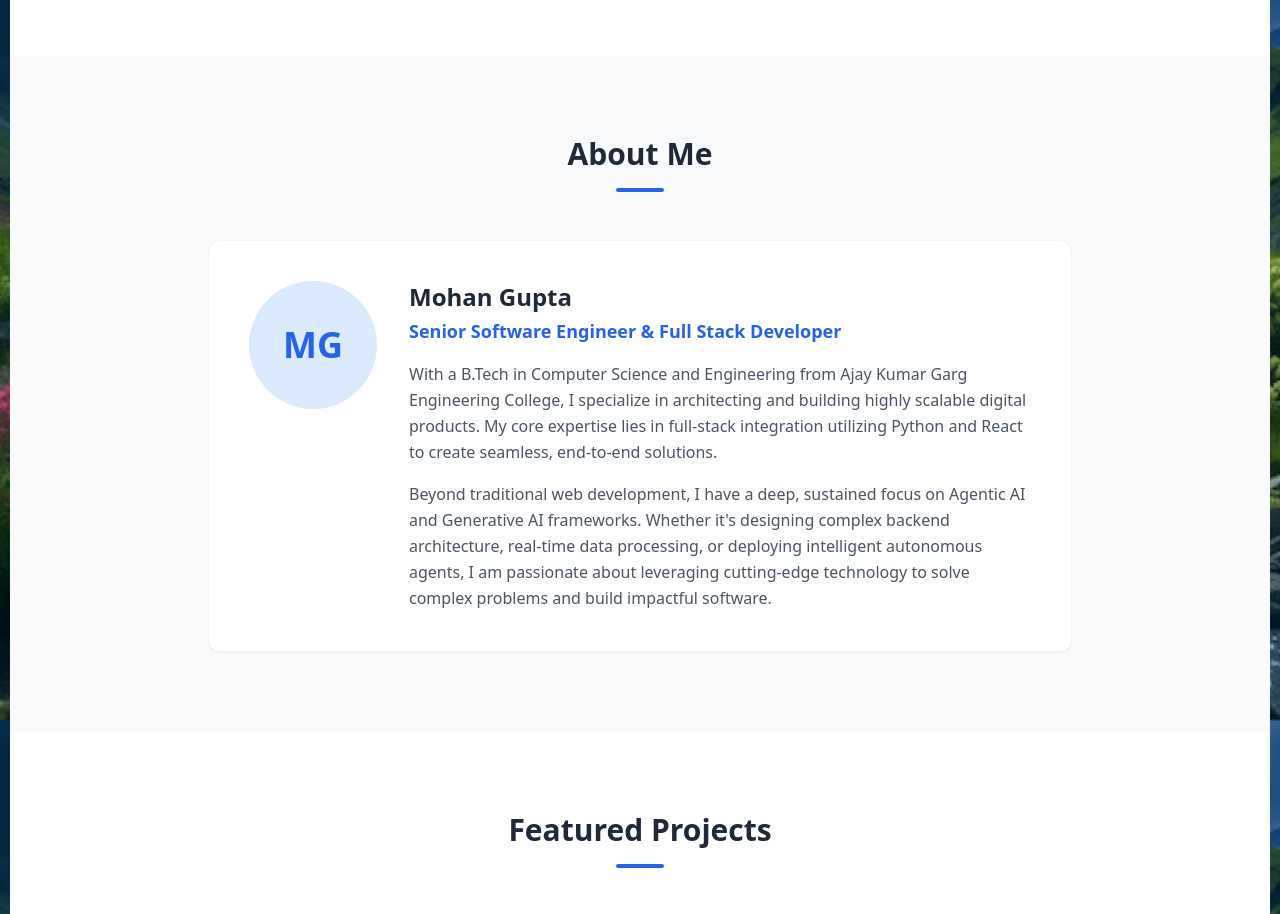
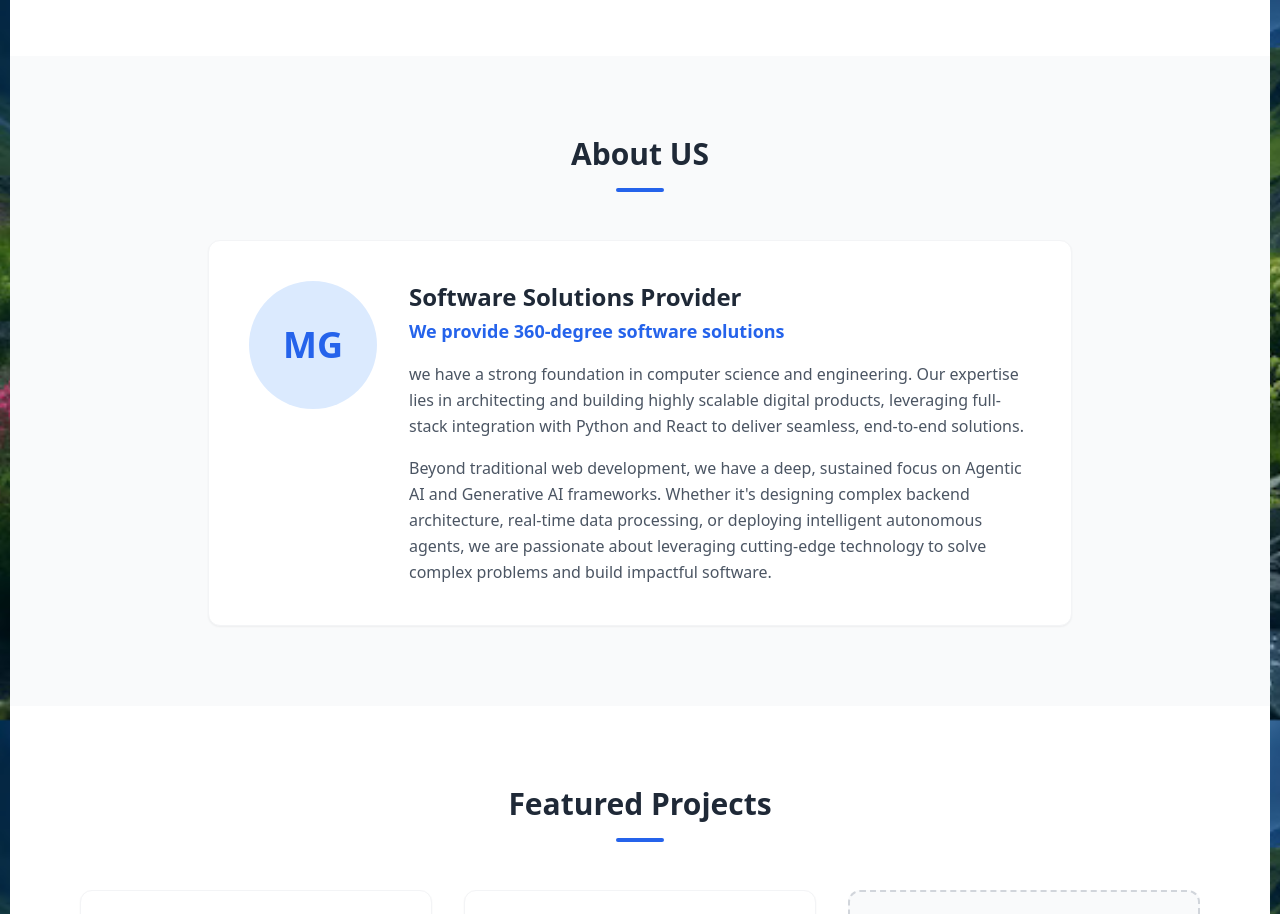
Before and after one commit to mohanji2526/Chat-Room, a React (Create React App) app in the folder chat-react/: page /#/ in a window 1280 px wide. Shown: the part 880-1794 px from the top of the page. Built offline with nearby package versions, Linux system fonts and the light colour scheme; no server answers.

Commit message:
changed about content

```diff
--- a/chat-react/src/components/Home.js
+++ b/chat-react/src/components/Home.js
@@ -167,7 +167,7 @@ const DevelopSolutionPage = () => {
       <section id="about" className="py-20 bg-gray-50">
         <div className="max-w-4xl mx-auto px-4 text-center">
           <h3 className="text-3xl font-bold mb-12 text-gray-800 relative inline-block">
-            About Me
+            About US
             <span className="block w-12 h-1 bg-blue-600 mx-auto mt-4 rounded"></span>
           </h3>
           <div className="bg-white p-8 md:p-10 rounded-xl shadow-sm border border-gray-100 flex flex-col md:flex-row gap-8 items-center md:items-start text-left">
@@ -175,13 +175,14 @@ const DevelopSolutionPage = () => {
               MG
             </div>
             <div>
-              <h4 className="text-2xl font-bold text-gray-800 mb-1">Mohan Gupta</h4>
-              <p className="text-blue-600 font-semibold mb-4 text-lg">Senior Software Engineer & Full Stack Developer</p>
+              <h4 className="text-2xl font-bold text-gray-800 mb-1">Software Solutions Provider</h4>
+              <p className="text-blue-600 font-semibold mb-4 text-lg">We provide 360-degree software solutions</p>
               <p className="text-gray-600 leading-relaxed mb-4">
-                With a B.Tech in Computer Science and Engineering from Ajay Kumar Garg Engineering College, I specialize in architecting and building highly scalable digital products. My core expertise lies in full-stack integration utilizing Python and React to create seamless, end-to-end solutions.
-              </p>
+                we have a strong foundation in computer science and engineering. Our expertise lies in architecting and building highly scalable digital products, leveraging full-stack integration with Python and React to deliver seamless, end-to-end solutions.
+               </p>
               <p className="text-gray-600 leading-relaxed">
-                Beyond traditional web development, I have a deep, sustained focus on Agentic AI and Generative AI frameworks. Whether it's designing complex backend architecture, real-time data processing, or deploying intelligent autonomous agents, I am passionate about leveraging cutting-edge technology to solve complex problems and build impactful software.
+
+                Beyond traditional web development, we have a deep, sustained focus on Agentic AI and Generative AI frameworks. Whether it's designing complex backend architecture, real-time data processing, or deploying intelligent autonomous agents, we are passionate about leveraging cutting-edge technology to solve complex problems and build impactful software.
               </p>
             </div>
           </div>
```
